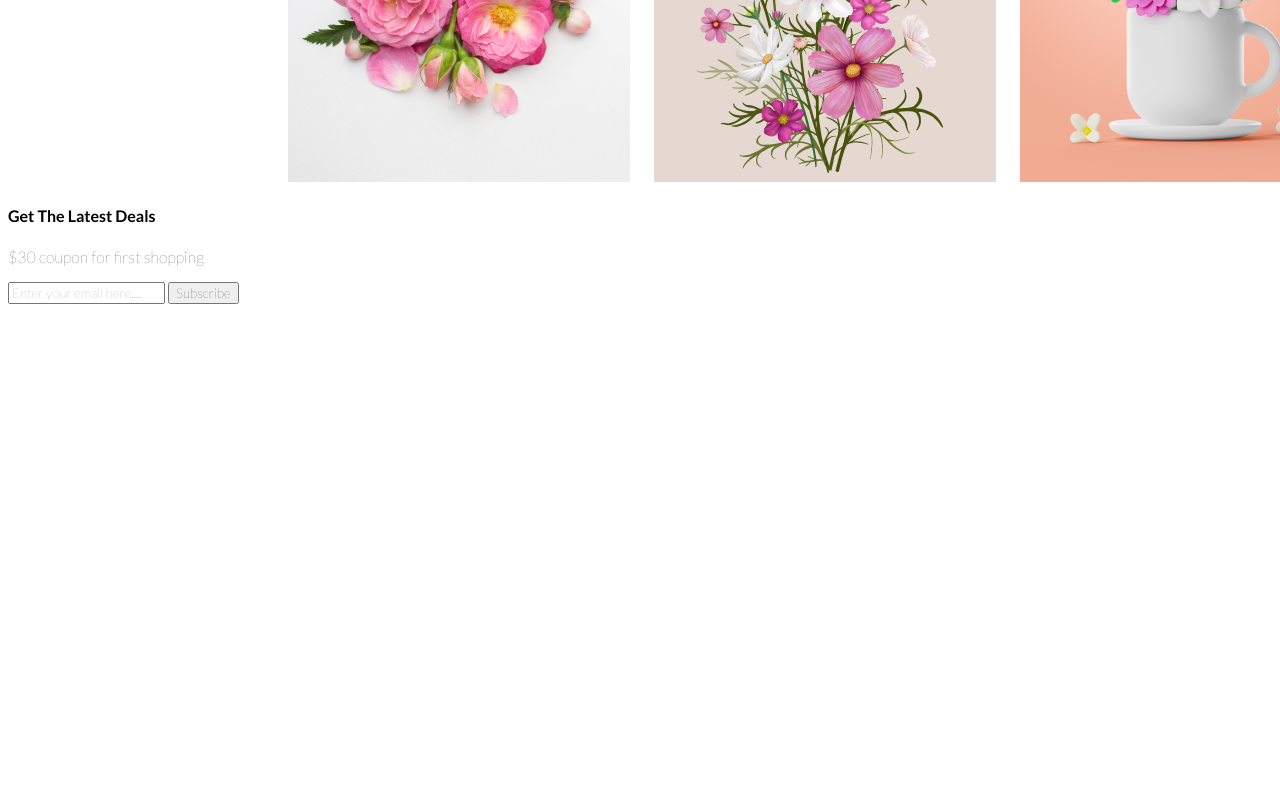
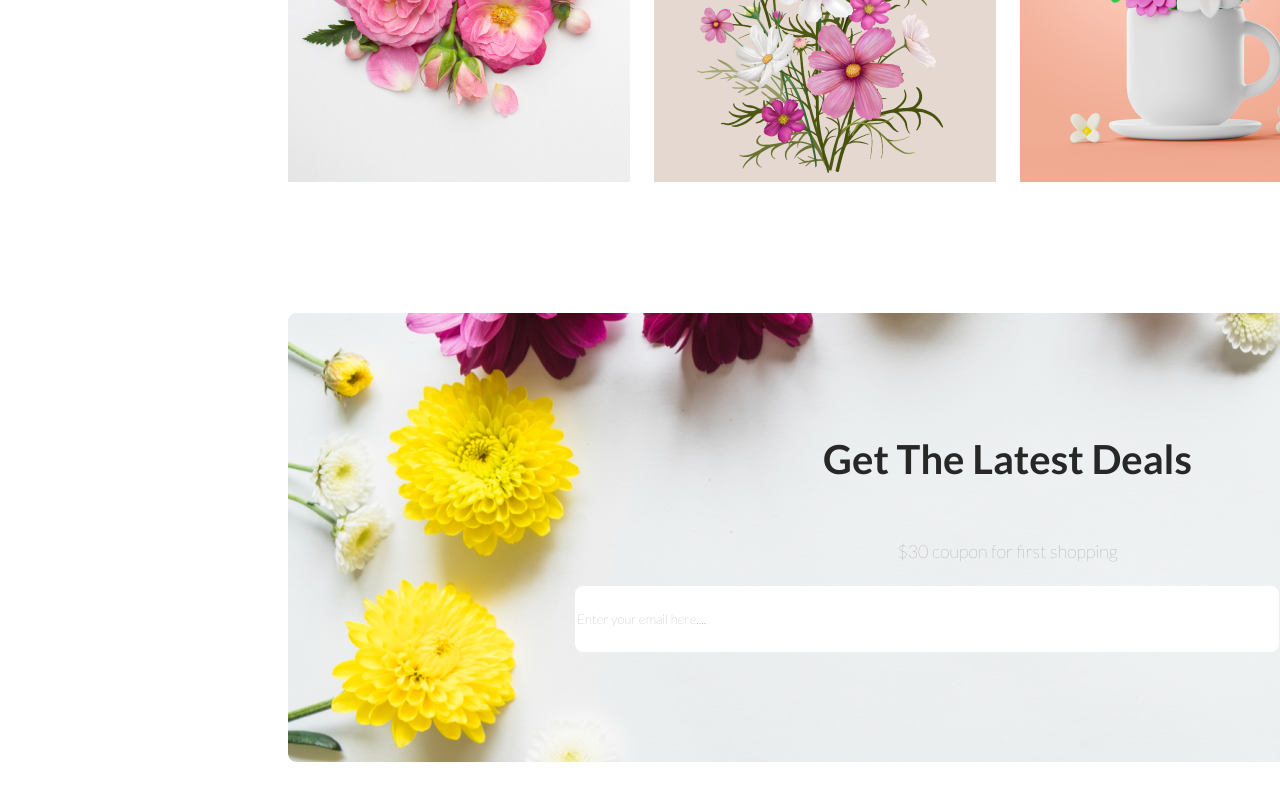
Before and after one commit to nasim00001/assignment-1, a plain HTML site: page index.html in a window 1280 px wide. Shown: the part 3170-3970 px from the top of the page. Drawn offline with Linux system fonts and the light colour scheme.

Commit message:
insta section done

```diff
--- a/index.html
+++ b/index.html
@@ -54,16 +54,17 @@
         <li><img src="Flower Asset/Rectangle 6.png" alt=""></li>
     </ul>
 </nav>
-    <nav class="lastpic">
-    <h4>Get The Latest Deals</h4>
-    <p>$30 coupon for first shopping</p>
-    <input placeholder="Enter your email here...." type="email" name="" id="">
-    <button>Subscribe</button>
-</nav>
+    <div class="lastpic">
+    <h4 class="latest">Get The Latest Deals</h4>
+    <p class="dollar">$30 coupon for first shopping</p>
+    <input placeholder="Enter your email here...." type="email" name="" id="email">
+    <button class="lastbtn"><b>Subscribe</b></button>
+</div>
 </section>
     </main>
+
     <footer>
 
-    </footer>
+</footer>
 </body>
 </html>
--- a/styles/shop.css
+++ b/styles/shop.css
@@ -219,3 +219,65 @@ padding-bottom: 48px;
     margin-right: 24px;
     margin-left: 24px;
 }
+/* last section */
+.lastpic{
+    background-image: url('../Flower\ Asset/Rectangle 9.png');
+    background-repeat: no-repeat;
+  background-size: cover;
+
+    height: 449px;
+    width: 1440px;
+    border-radius: 8px;
+ margin-left: 280px;
+ margin-top: 128px;
+
+}
+.latest{
+   color: #272727;
+text-align: center;
+font-family: Lato;
+font-size: 40px;
+font-style: normal;
+font-weight: 800;
+line-height: normal;
+height: 48px;
+width: 373px;
+/* padding: 122px 533px 0px 533px; */
+padding-left: 533px;
+padding-top: 122px;
+}
+.dollar{
+    color: rgba(39, 39, 39, 0.60);
+text-align: center;
+font-family: Lato;
+font-size: 18px;
+font-style: normal;
+font-weight: 400;
+line-height: 30px;
+height: 30px;
+width: 231px;
+margin-left: 604px;
+
+}
+#email{
+    width: 700px;
+height: 64px;
+flex-shrink: 0;
+border-radius: 8px;
+background: #FFF;
+border-style: none;
+
+margin-left: 287px;
+ margin-bottom: 121px;
+
+}
+.lastbtn{
+    width: 150px;
+    height: 64px;
+    flex-shrink: 0;
+    border-radius: 8px;
+background: #E55473;
+border-style: none;
+color: white;
+font-size: 20px;
+}
```
